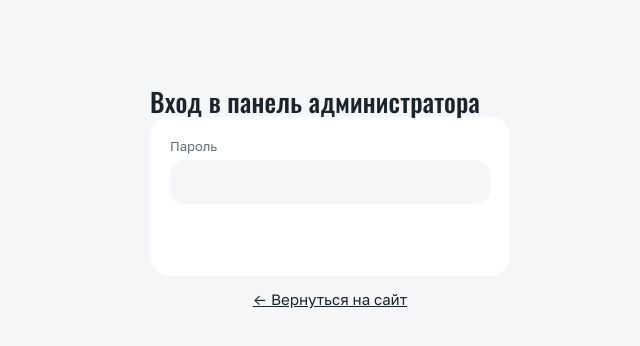
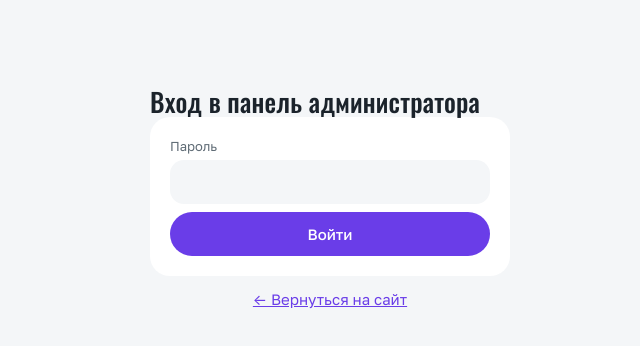
Before and after one commit to kennaiki/avtomarafet_demo, a plain HTML site: page admin.html in a window 1280 px wide. Shown: the whole page, without its empty margins (310-950 px from the left). Drawn offline with Linux system fonts and the light colour scheme.

Commit message:
Админка: видимая кнопка «Подтвердить» (цвет кнопки и текста)
Co-Authored-By: Claude Opus 5.5 <noreply@anthropic.com>

```diff
--- a/admin.html
+++ b/admin.html
@@ -14,7 +14,7 @@
 <link rel="icon" type="image/png" href="favicon.png">
 <link rel="stylesheet" href="fonts/fonts.css">
 <style>
-:root{--bg:#f4f6f8;--card:#ffffff;--ink:#1b232b;--muted:#5f6b75;--line:#e3e7eb;--line2:#d3d9df;--accent:undefined;--on-accent:#ffffff;--red:#b23a2e;--ok:#2f7a3e;--warn:#8a6414}
+:root{--bg:#f4f6f8;--card:#ffffff;--ink:#1b232b;--muted:#5f6b75;--line:#e3e7eb;--line2:#d3d9df;--accent:#6a3de8;--on-accent:#ffffff;--red:#b23a2e;--ok:#2f7a3e;--warn:#8a6414}
 *{box-sizing:border-box;margin:0}
 body{font-family:"Golos Text",system-ui,-apple-system,"Segoe UI",Roboto,sans-serif;background:var(--bg);color:var(--ink);line-height:1.5;font-size:15px;padding:24px 16px}
 a{color:var(--accent)}
@@ -107,7 +107,7 @@ button:hover,a.btnlink:hover{background:var(--deep)}
 .card button,.card a.btnlink{background:var(--deep)}
 .card button:hover{background:#dde2e8}
 button.primary,.card button.primary{background:var(--accent);color:#fff}
-button.primary:hover,.card button.primary:hover{background:#5429c9}
+button.primary:hover,.card button.primary:hover{background:color-mix(in srgb,#6a3de8 85%,#000)}
 button.danger,.card button.danger{background:#fbe8e6;color:var(--red);border:0}
 button.danger:hover,.card button.danger:hover{background:#f6d5d1}
 .tabs button,.stabs button{background:transparent;transition:none}
```
